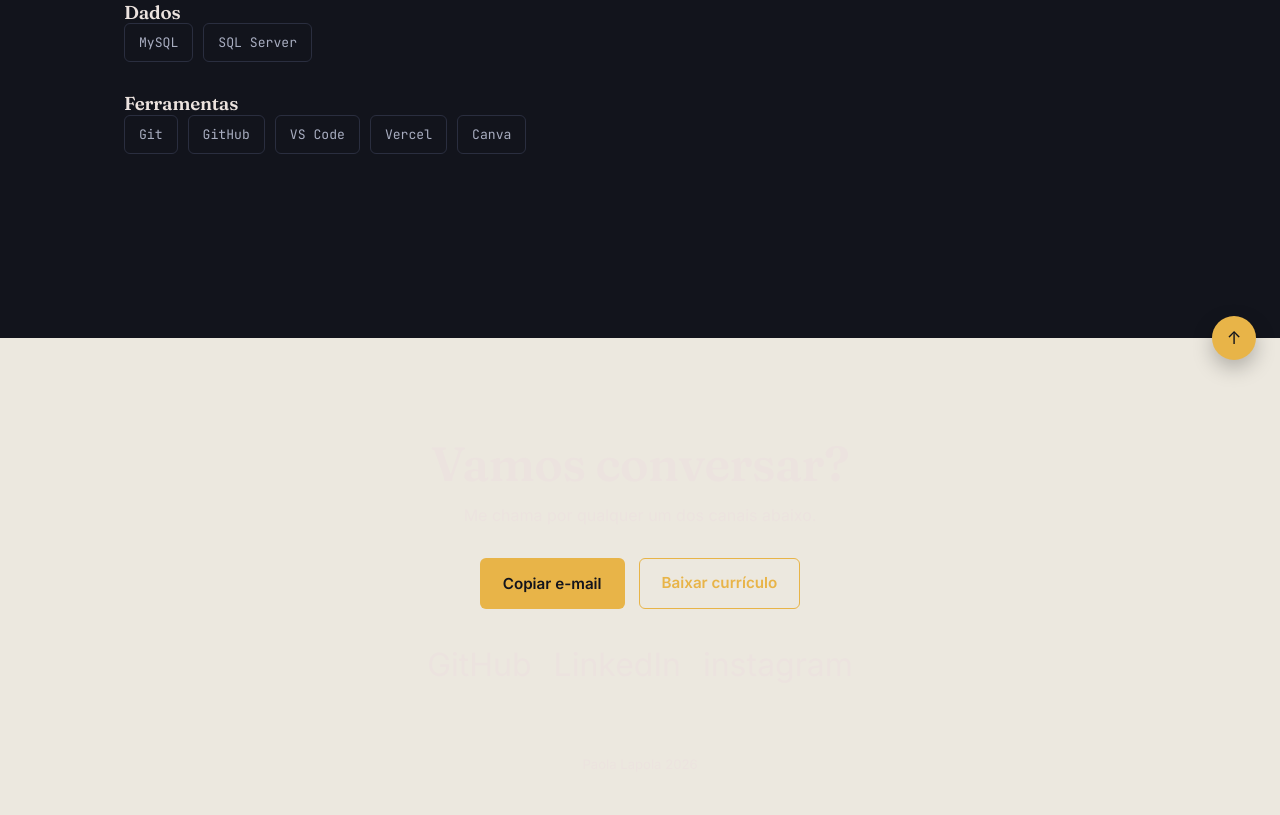
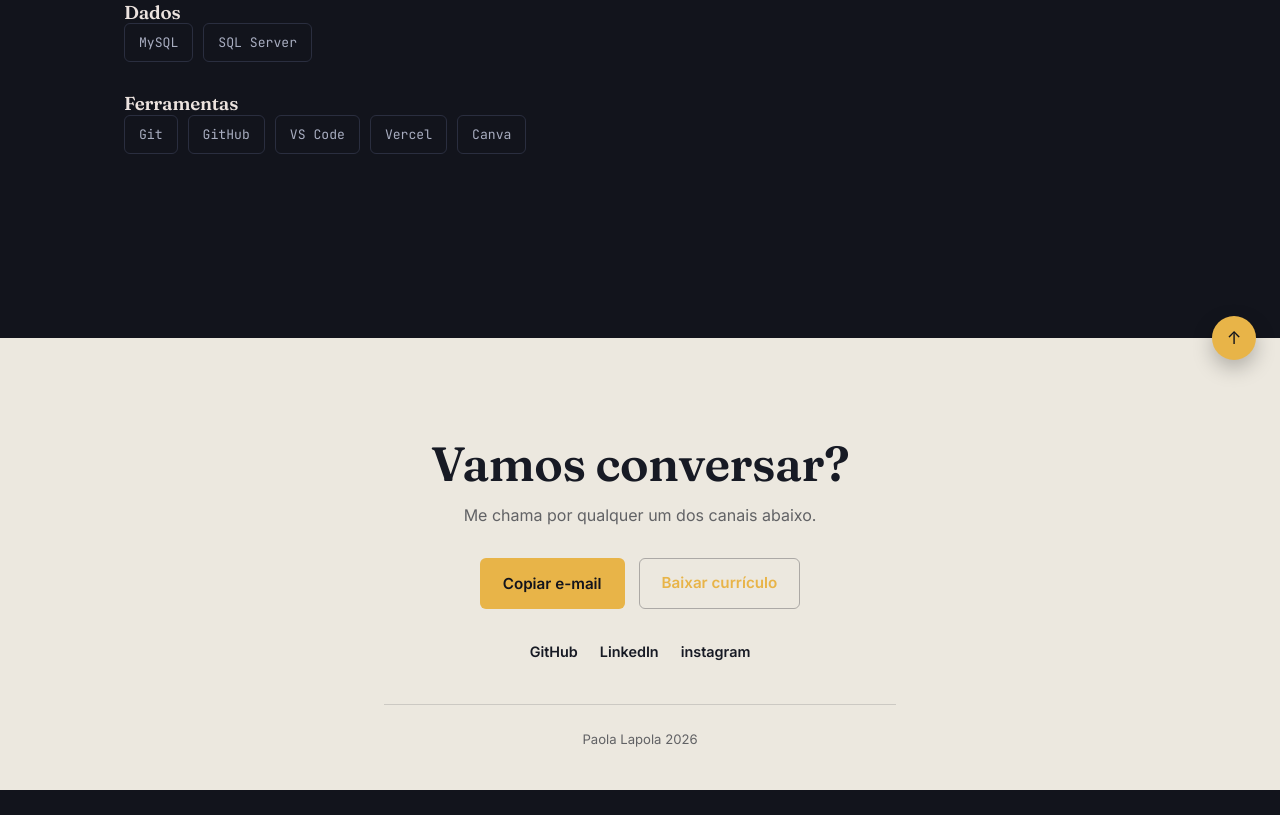
Before and after one commit to paolalapola-alt/Portfolio, a plain HTML site: page index.html in a window 1280 px wide. Shown: the part 3483-4298 px from the top of the page. After the commit the page ends 4273 px from the top, so only its background shows below. Drawn offline with Linux system fonts and the light colour scheme.

Commit message:
Update style.css

```diff
--- a/style.css
+++ b/style.css
@@ -555,17 +555,17 @@ CONTATO / RODAPE
 .contato{
   position: relative;
   background: var(--paper);
-  color: var(--paper-ink);
+  color: var(--paper-link);
   padding: 100px 24px 40px;
   text-align: center;
   margin-top: 60px;
 }
 .contato h2{
   font-size: clamp(2rem, 4vw, 3rem);
-  color: var(--paper-ink);
+  color: var(--paper-link);
 }
 .contato p{
-  color: color-mix(in srgb, var(--paper-ink) 6%, transparent);
+  color: color-mix(in srgb, var(--paper-link) 65%, transparent);
   margin: 12px auto 0;
 }
 .contato__conteudo{
@@ -573,7 +573,7 @@ CONTATO / RODAPE
   margin: 0 auto;
 }
 .contato .botao--transparente{
-  border-color: color-mix(in srgb, var(--paper-ink) 30%, transparent);
+  border-color: color-mix(in srgb, var(--paper-link) 30%, transparent);
   color: var(--accent);
 }
 .contato .botao--transparente:hover{
@@ -595,7 +595,7 @@ CONTATO / RODAPE
   flex-wrap: wrap;
 }
 .contato__redes a{
-  text-decoration: none; font-weight: 60; font-size: 2rem;
+  text-decoration: none; font-weight: 600; font-size: .9rem;
   color: color-mix(in srgb, var(--paper-ink) 70%, transparent);
   border-bottom: 1px solid transparent;
   transition: color .2 var(--ease),border-color .2s var(--ease);
@@ -603,8 +603,8 @@ CONTATO / RODAPE
 .contato__redes a:hover{color: var(--accent); border-color: var(--accent);}
 
 .contato__rodape-nota{
-    font-size: .82rem; color: color-mix(in srgb, var(--paper-ink) 50%, transparent);
-    border-top: 1px solid color-mix(in srgb, var(--paper-ink)15%, transparent);
+    font-size: .82rem; color: color-mix(in srgb, var(--paper-link) 50%, transparent);
+    border-top: 1px solid color-mix(in srgb, var(--paper-link)15%, transparent);
     padding-top: 24px; margin-top: 10px;
 }
 
```
